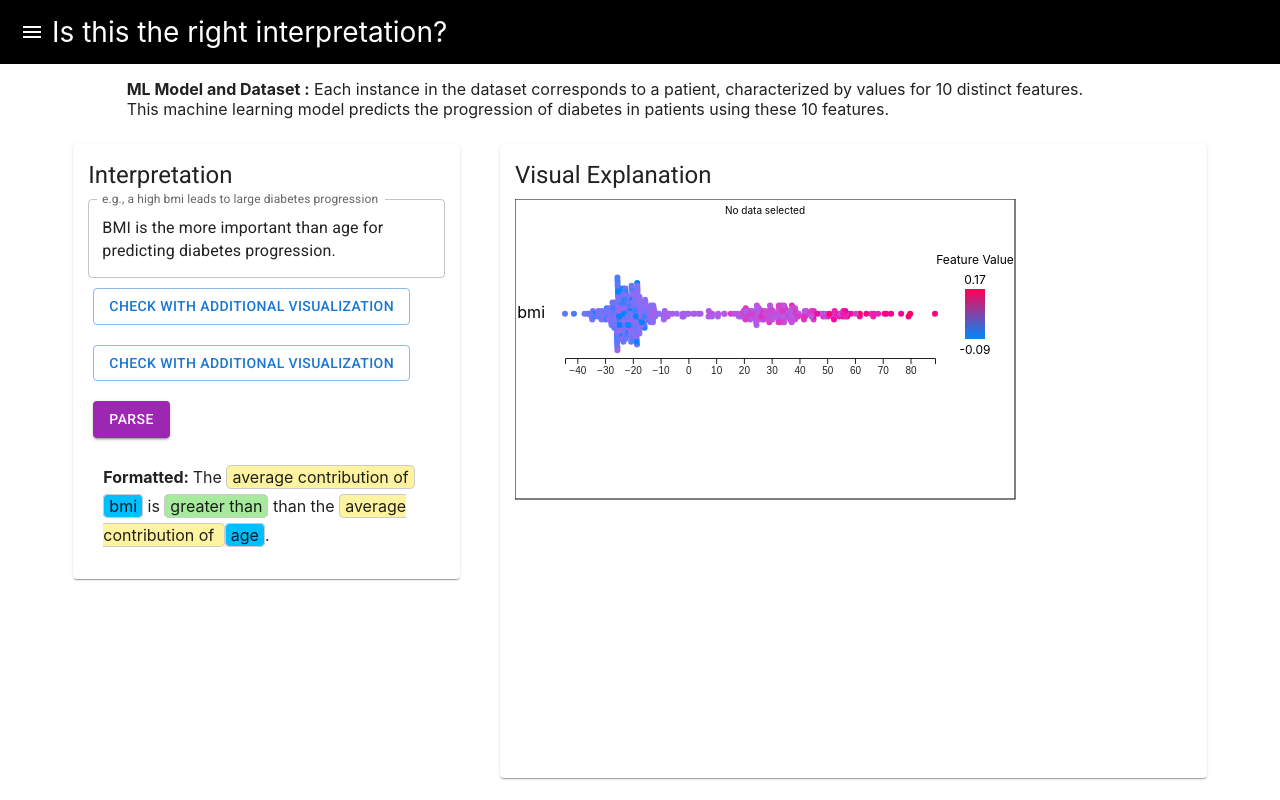
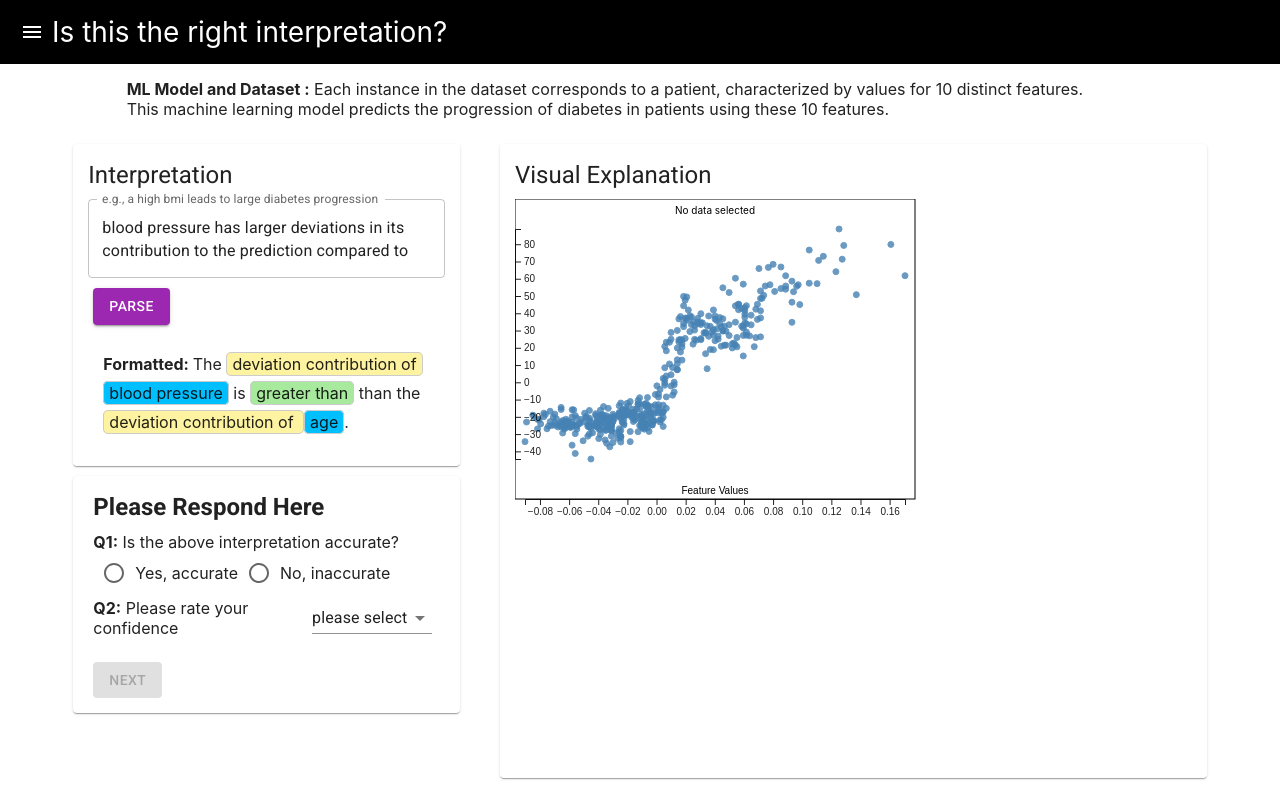
Before and after one commit to wangqianwen0418/alternative_exp, a React (Create React App) app in the folder prototype/: page /questions in a window 1280 px wide. Shown: the top 800 px of the page. Built offline with nearby package versions, Linux system fonts and the light colour scheme.

Commit message:
bug fixes

```diff
--- a/prototype/src/component/Explanation.tsx
+++ b/prototype/src/component/Explanation.tsx
@@ -7,7 +7,7 @@ import {
 } from "../util/diabetesHeatmapData";
 import { useState } from "react";
 import React from "react";
-
+import Heatmap from "./Heatmap";
 import Swarm from "./Swarm";
 import Scatter from "./Scatter";
 import Bar from "./Bar";
--- a/prototype/src/component/Interpretation.tsx
+++ b/prototype/src/component/Interpretation.tsx
@@ -61,11 +61,9 @@ export default function Interpretation() {
     setModalVisible(true);
   };
 
-  // Handle full submission including the "Check with Additional Visualization"
   const isUserStudy = pageName?.includes("question");
 
   const handleSubmission = async () => {
-    if (!freeText.trim()) return;
     if (!freeText.trim()) return;
     setIsLoading(true);
 
@@ -148,6 +146,7 @@ export default function Interpretation() {
         />
 
         <div style={{ alignItems: "center" }}>
+          {/* Conditionally render the button if the user is NOT in the user study */}
           {!isUserStudy && (
             <Button
               variant="outlined"
@@ -159,14 +158,6 @@ export default function Interpretation() {
               Check with Additional Visualization
             </Button>
           )}
-          <Button
-            variant="outlined"
-            color="primary"
-            style={{ margin: "10px 5px" }}
-            onClick={handleSubmission}
-          >
-            Check with Additional Visualization
-          </Button>
 
           {/* New Parse Button */}
           <Button
@@ -177,9 +168,7 @@ export default function Interpretation() {
           >
             Parse
           </Button>
-          {/* Conditionally render the button if the user is NOT in the user study */}
         </div>
-
         {isLoading ? (
           <CircularProgress />
         ) : (
```
Also changed, not shown: prototype/src/index.tsx (+2 -6 lines).
